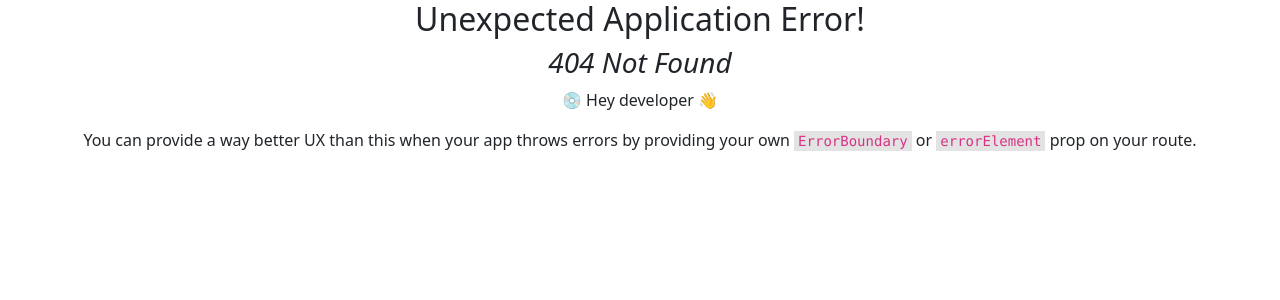
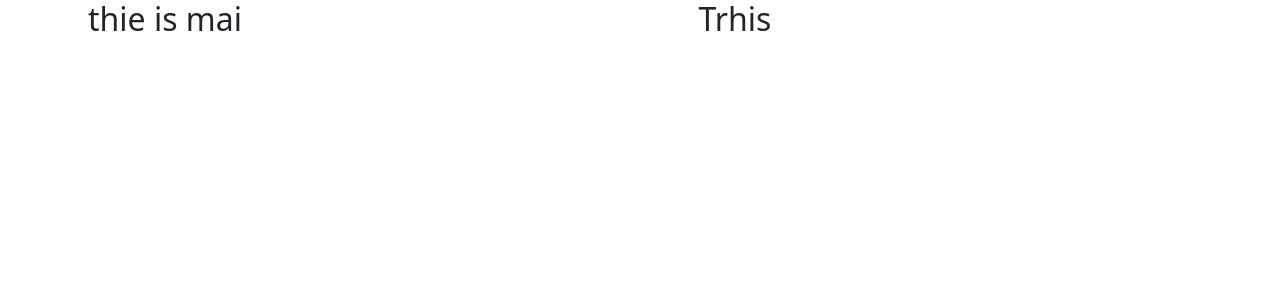
Before and after one commit to Artaslim/online-courses-client, a React (Create React App) app: page /courses in a window 1280 px wide. Before the commit this address had no page. Shown: the top 300 px of the page. Built offline with nearby package versions, Linux system fonts and the light colour scheme.

Commit message:
route-create

```diff
--- /dev/null
+++ b/src/Pages/Blog/Blog/Blog.js
@@ -0,0 +1,11 @@
+import React from "react";
+
+const Blog = () => {
+  return (
+    <div>
+      <h2>thes is bog</h2>
+    </div>
+  );
+};
+
+export default Blog;
--- /dev/null
+++ b/src/Pages/Courses/Courses/Courses.js
@@ -0,0 +1,11 @@
+import React from "react";
+
+const Courses = () => {
+  return (
+    <div>
+      <h2>Trhis</h2>
+    </div>
+  );
+};
+
+export default Courses;
--- /dev/null
+++ b/src/Pages/FAQ/FAQ/Faq.js
@@ -0,0 +1,11 @@
+import React from "react";
+
+const Faq = () => {
+  return (
+    <div>
+      <h2>theis is faq</h2>
+    </div>
+  );
+};
+
+export default Faq;
```
Also changed, not shown: src/Pages/Checkout/Checkout/Checkout.js (added, +11 -0 lines), src/Routes/Routes/Routes.js (+22 -1 lines).
